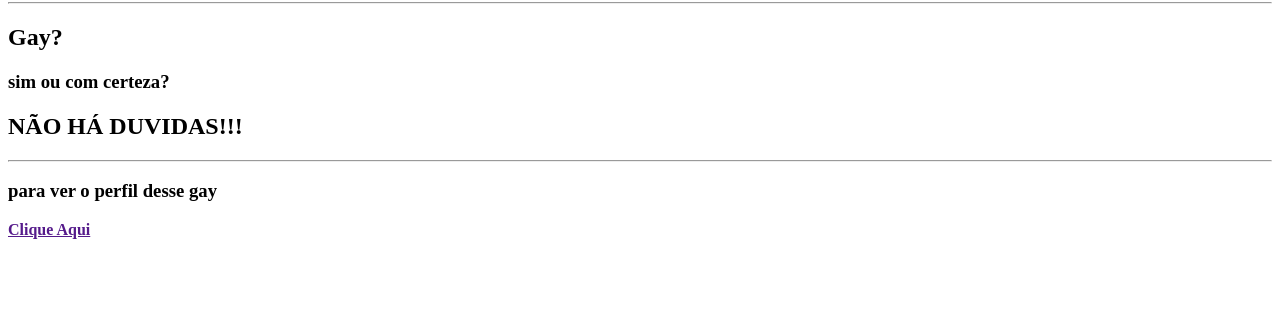
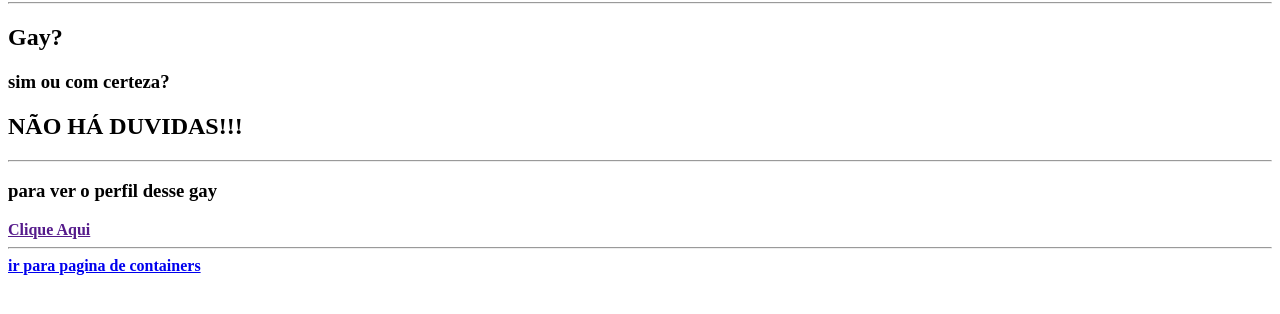
Before and after one commit to SLAYX13/main, a plain HTML site: page index.html in a window 1280 px wide. Shown: the part 78-392 px from the top of the page. Drawn offline with Linux system fonts and the light colour scheme.

Commit message:
added link para pagina testes ebac container.html

```diff
--- a/index.html
+++ b/index.html
@@ -15,6 +15,9 @@
 <hr>
 <h3>para ver o perfil desse gay</h3> <a href="">Clique Aqui</a>
 
+<hr />
+<a href="./testes ebac containers.html.html"> ir para pagina de containers</a>
+
 
 </body>
 </html>
```
